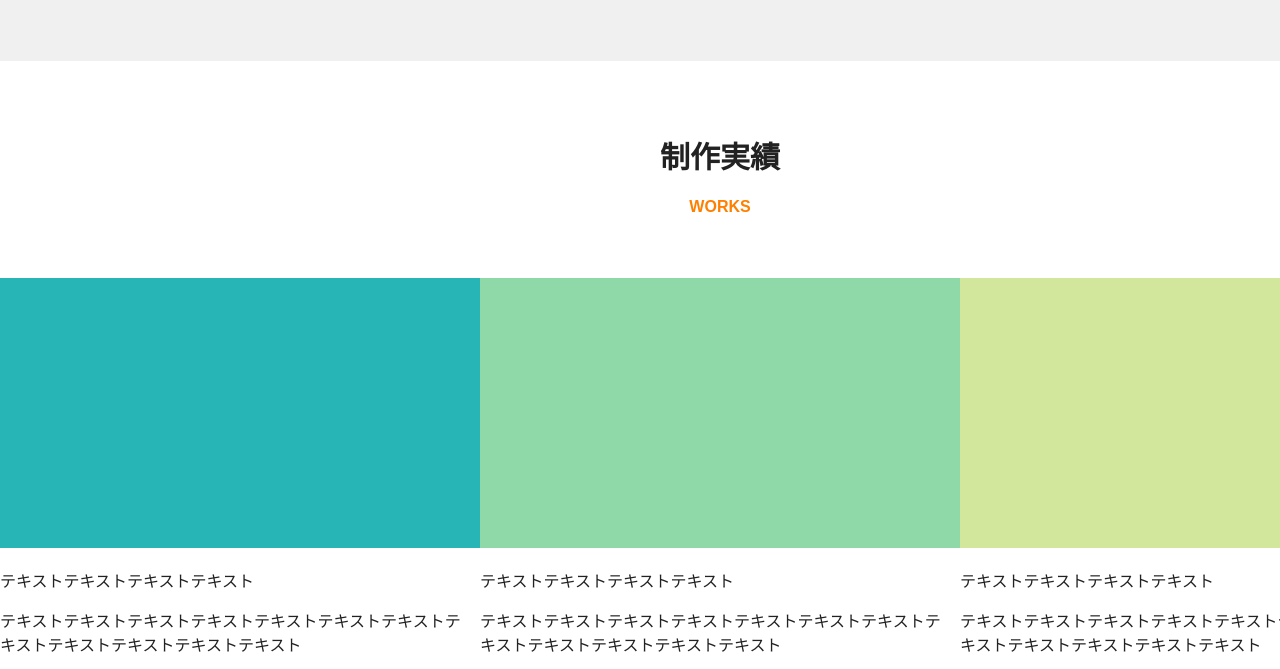
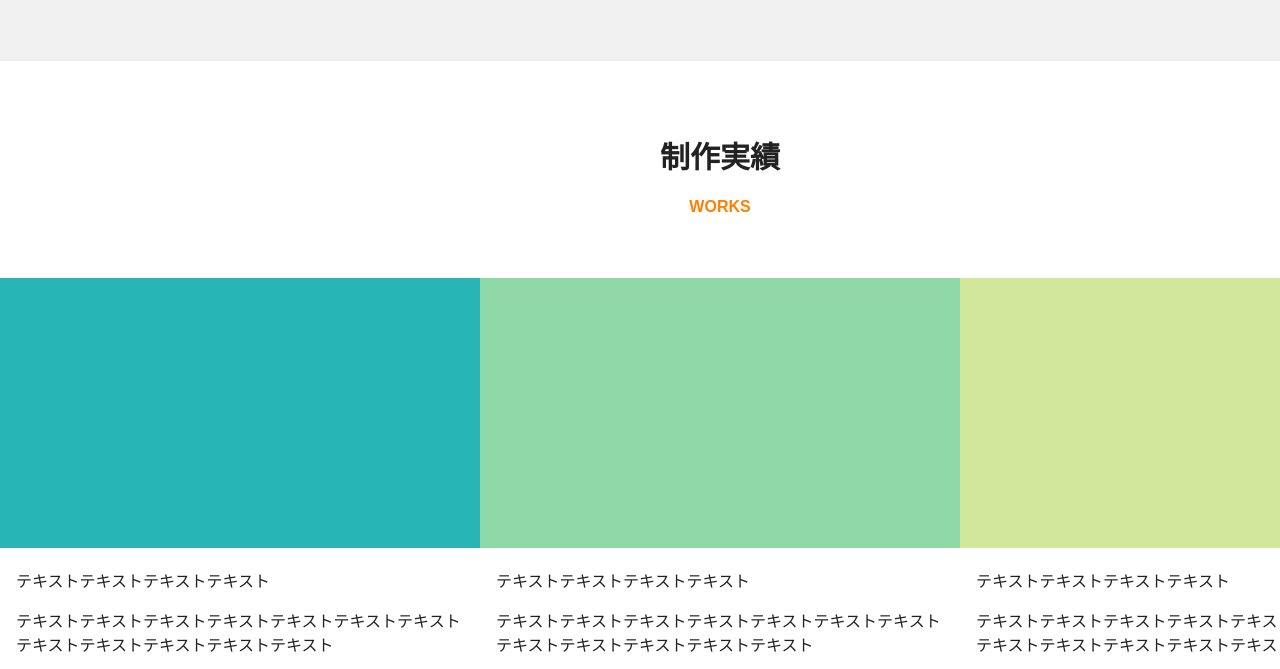
Before and after one commit to kameiy/ky, a plain HTML site: page index.html in a window 1280 px wide. Shown: the part 2402-3071 px from the top of the page. Drawn offline with nearby package versions, Linux system fonts and the light colour scheme.

Commit message:
issue2 fixed

```diff
--- a/css/styles.scss
+++ b/css/styles.scss
@@ -170,12 +170,13 @@ nav {
 // 制作実績
 .works_wrap {
     width: 1440px;
+    padding-bottom: 5%;
     margin: 0 auto;
 }
 .works_cards{
     display: flex;
     flex-wrap: wrap;
-    padding: 40px 0;
+    padding-top: 40px;
 }
 .works_card {
     width : calc(100% / 3) ;
@@ -183,12 +184,13 @@ nav {
         height: auto;
     }
     p {
-        padding-right: 10px;
+        padding:0 16px;
     }
 }
 // よくある質問
 .faq {
     background-color: #F0F0F0;
+    padding-bottom: 5%;
 }
 .qa-list {
     z-index: 0;
@@ -329,7 +331,7 @@ textarea {
     color: white;
     transition: 0.5s;
     margin: 0 auto;
-    margin-top: 20px;
+    margin-top: 30px;
     padding: 0;
 }
 .submit:hover  {
```
Also changed, not shown: css/styles.css, 1 other file.
